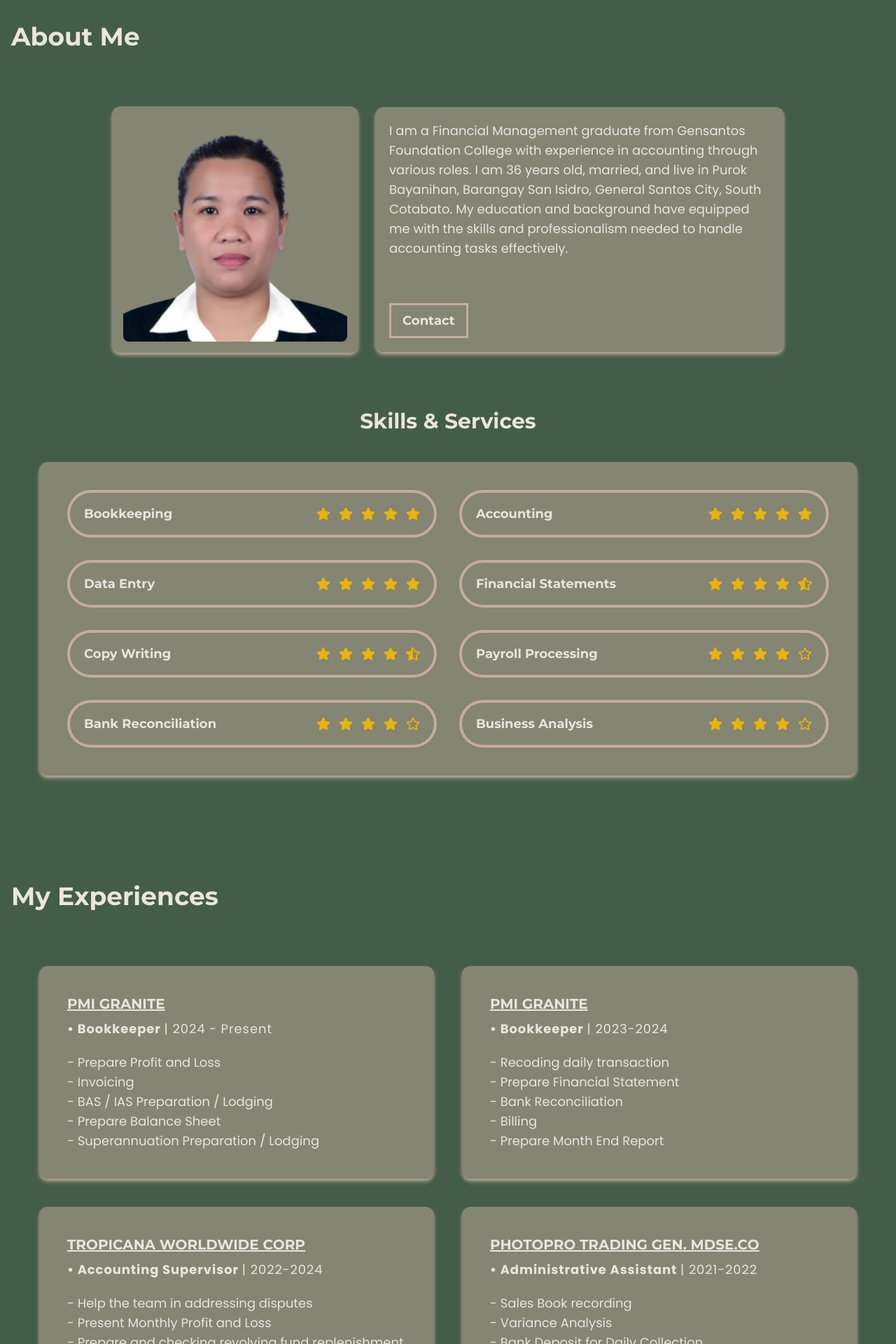
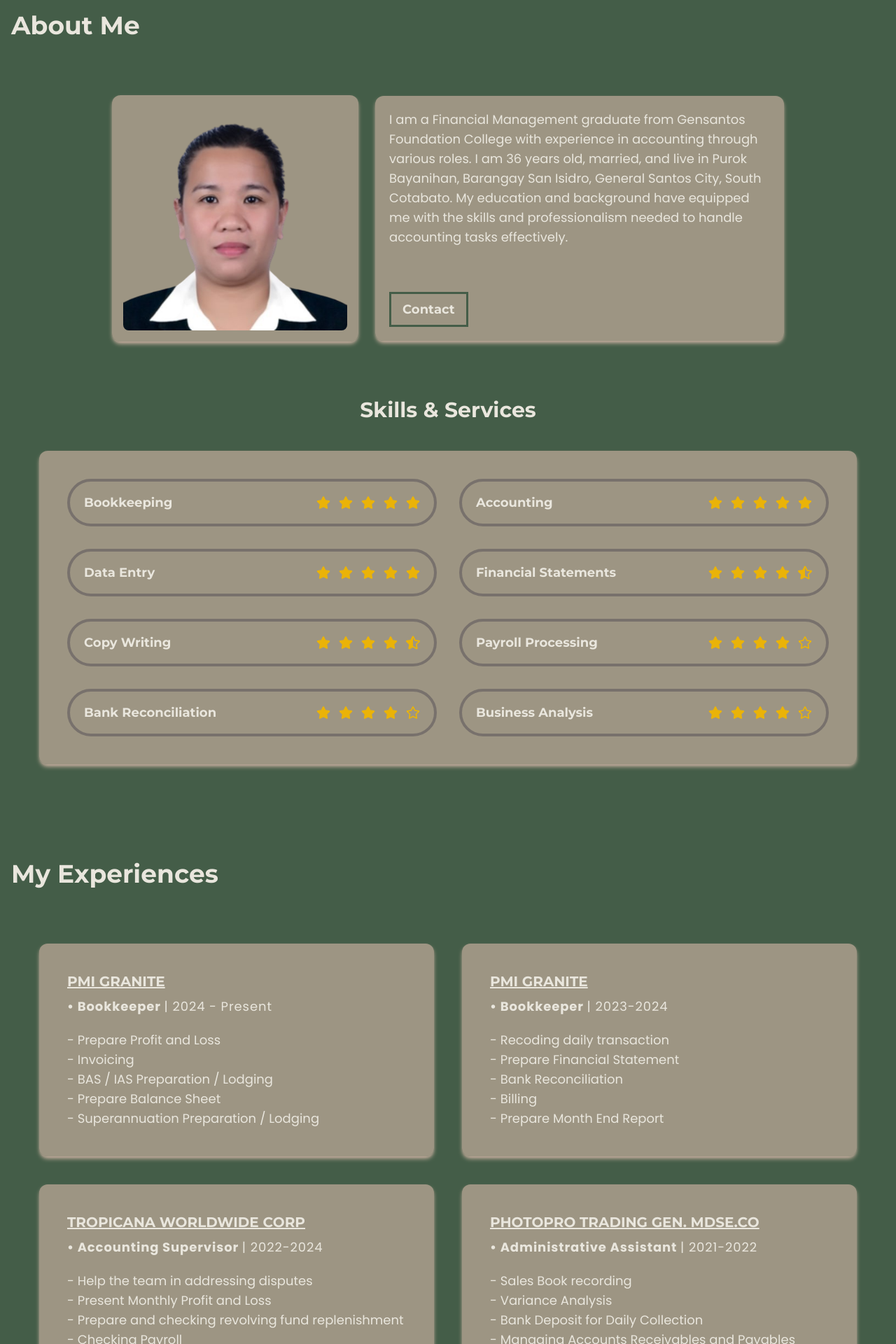
Before and after one commit to riyudev/boookkeeper-portfolio, a React (Vite) app: page / in a window 1280 px wide. Shown: the part 880-2800 px from the top of the page at 70% size. Built offline with nearby package versions, Linux system fonts and the light colour scheme.

Commit message:
contact added

```diff
--- a/src/pages/About.jsx
+++ b/src/pages/About.jsx
@@ -33,16 +33,16 @@ const getStars = (rating) => {
 
 function About() {
   return (
-    <section id="about" className="pt-28 space-y-10">
+    <section id="about" className="pt-24 space-y-10">
       <h2 className="te">About Me</h2>
 
       <div className="flex flex-col items-center justify-center space-y-10">
         <figure className="flex items-center justify-center p-10 space-x-6">
-          <div className="max-w-md bg-mybrown/50 p-4 rounded-xl shadow-md shadow-mybrown">
+          <div className="max-w-md bg-mybrown/70 p-4 rounded-xl shadow-md shadow-mybrown">
             <img src={Chinmae} alt="Profile" className="rounded-lg max-w-80" />
           </div>
 
-          <blockquote className="w-[50%] bg-mybrown/50 p-5 rounded-xl shadow-md shadow-mybrown">
+          <blockquote className="w-[50%] bg-mybrown/70 p-5 rounded-xl shadow-md shadow-mybrown">
             <p className="mb-16">
               I am a Financial Management graduate from Gensantos Foundation
               College with experience in accounting through various roles. I am
@@ -53,7 +53,7 @@ function About() {
             </p>
 
             <a href="#contact">
-              <button className="transition-colors duration-150 text-beige hover:text-olive py-2 px-4 border-mybrown border-[3px] hover:bg-mybrown">
+              <button className="transition-colors duration-150 text-beige py-2 px-4 border-olive border-[3px] hover:bg-olive">
                 Contact
               </button>
             </a>
@@ -63,11 +63,11 @@ function About() {
         <div className="w-full space-y-10 px-10 pb-10">
           <h3 className="place-self-center text-center">Skills & Services</h3>
 
-          <figure className="grid grid-cols-2 gap-8 bg-mybrown/50 p-10 rounded-xl shadow-md shadow-mybrown">
+          <figure className="grid grid-cols-2 gap-8 bg-mybrown/70 p-10 rounded-xl shadow-md shadow-mybrown">
             {services.map((service, index) => (
               <div
                 key={index}
-                className="flex border-4 border-mybrown rounded-full py-4 px-5 justify-between items-center"
+                className="flex border-4 border-stone-500 rounded-full py-4 px-5 justify-between items-center"
               >
                 <h5>{service.name}</h5>
                 <div className="flex space-x-3 text-xl text-yellow-500">
--- a/src/pages/Contact.jsx
+++ b/src/pages/Contact.jsx
@@ -1,17 +1,42 @@
 import React from "react";
+import { FaLocationDot } from "react-icons/fa6";
+import { MdEmail } from "react-icons/md";
+import { FaPhoneAlt } from "react-icons/fa";
 
 function Contact() {
   return (
-    <section id="contact" className="pt-28 space-y-10">
-      <h2>Contact</h2>
+    <section id="contact" className="pt-24 space-y-9">
+      <h2>Contact Me</h2>
 
       <div className="flex flex-col items-center justify-center space-y-8 py-10">
-        <h3 className="text-center">Get In Touch</h3>
+        <header className="flex flex-col justify-center space-y-3 px-10">
+          <h3 className="text-center">Get In Touch</h3>
+          <p className="text-center">
+            Whether you need help keeping your finances organized, insights on
+            managing budgets, or just have questions about bookkeeping, I’m here
+            to help. Let’s work together to make your numbers make sense—drop me
+            a message, and I’ll be happy to connect!
+          </p>
+        </header>
 
         <figure className="grid grid-cols-3 gap-10 px-10 w-full">
-          <div className="bg-slate-500 p-28"></div>
-          <div className="bg-slate-500 p-28"></div>
-          <div className="bg-slate-500 p-28"></div>
+          <div className="place-items-center text-center bg-mybrown/60 p-8 space-y-4 rounded-xl shadow-md shadow-mybrown">
+            <MdEmail className="text-5xl text-yellow-400" />
+            <p className="text-wrap">chinmaebernal@gmail.com</p>
+          </div>
+
+          <div className="place-items-center text-center bg-mybrown/60 p-8 space-y-4 rounded-xl shadow-md shadow-mybrown">
+            <FaLocationDot className="text-5xl text-yellow-400" />
+            <p>
+              Purok Bayanihan, Barangay San Isidro, General Santos City,
+              Philippines
+            </p>
+          </div>
+
+          <div className="place-items-center text-center bg-mybrown/60 p-8 space-y-4 rounded-xl shadow-md shadow-mybrown">
+            <FaPhoneAlt className="text-5xl text-yellow-400" />
+            <p>+63 908-161-3638</p>
+          </div>
         </figure>
       </div>
     </section>
--- a/src/pages/Experience.jsx
+++ b/src/pages/Experience.jsx
@@ -65,14 +65,14 @@ function Experience() {
   ];
 
   return (
-    <section id="experience" className="pt-28 space-y-10">
+    <section id="experience" className="pt-24 space-y-10">
       <h2>My Experiences</h2>
 
       <div className="grid grid-cols-2 gap-10 p-10">
         {experiences.map((experience, index) => (
           <figure
             key={index}
-            className="flex flex-col bg-mybrown/50 rounded-xl shadow-mybrown shadow-md p-10 space-y-5"
+            className="flex flex-col bg-mybrown/70 rounded-xl shadow-mybrown shadow-md p-10 space-y-5"
           >
             <header className="space-y-2">
               <h4 className="underline">{experience.company}</h4>
```
